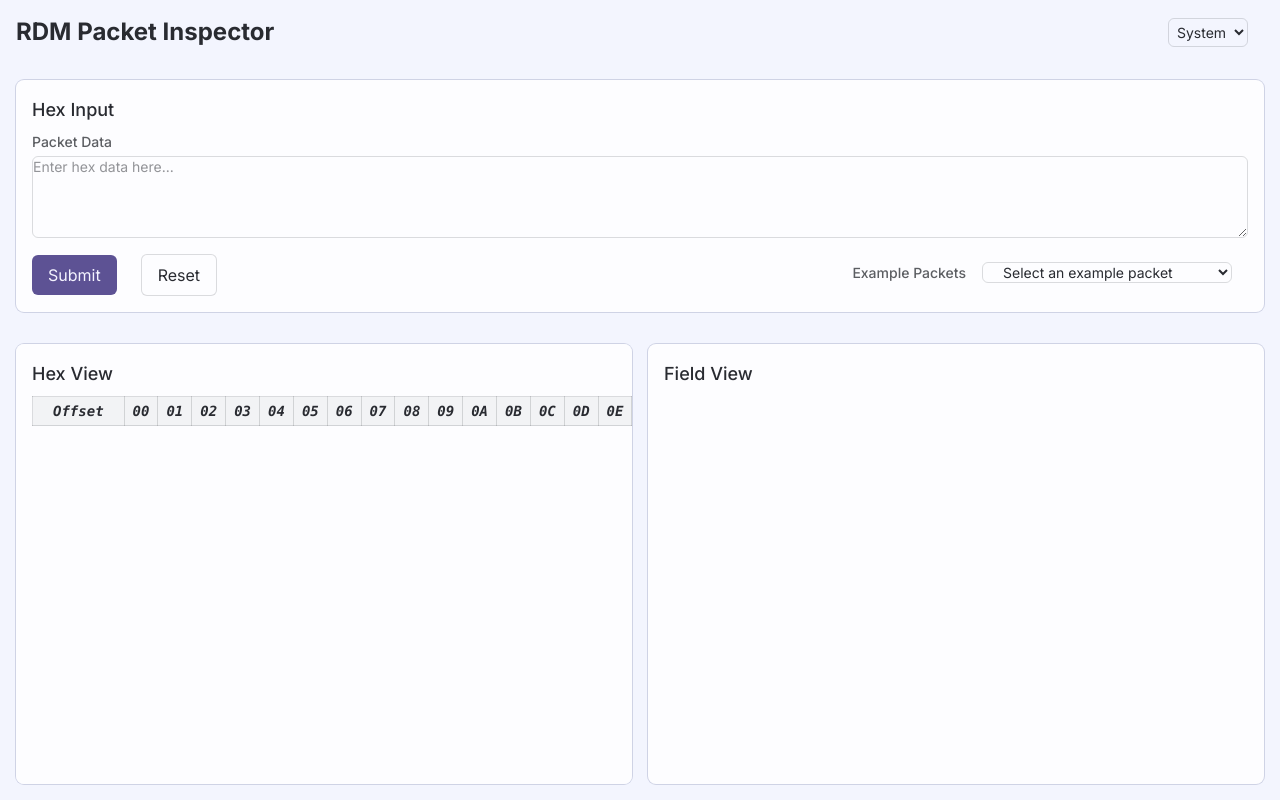
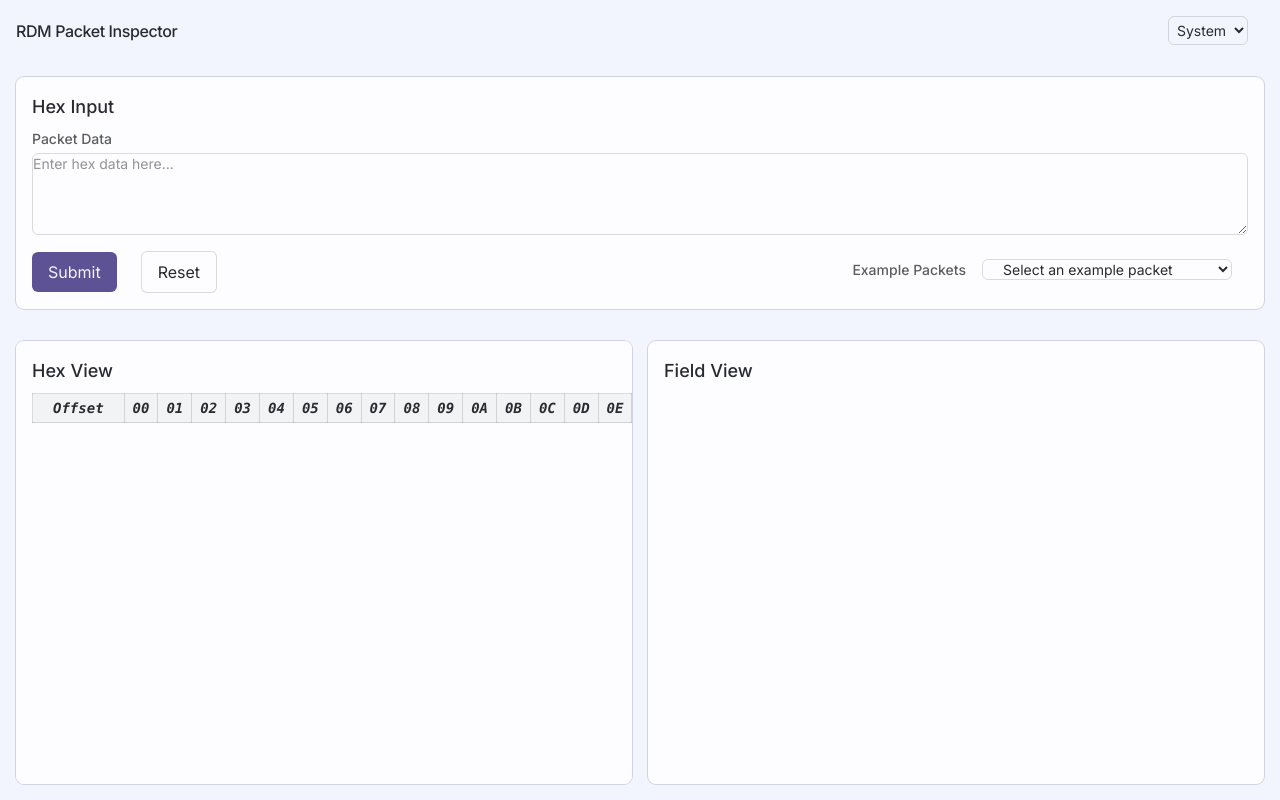
Before and after one commit to r-chua/rdm-packet-inspector, a React (Vite) app: page / in a window 1280 px wide. Built offline with nearby package versions, Linux system fonts and the light colour scheme.

Commit message:
feat: reduce title size

```diff
--- a/src/components/PacketInspector.tsx
+++ b/src/components/PacketInspector.tsx
@@ -51,7 +51,7 @@ export function PacketInspector() {
           'p-4 gap-4'
         )}
       >
-        <h1 className="text-2xl font-bold">RDM Packet Inspector</h1>
+        <h1 className="font-medium tracking-tight">RDM Packet Inspector</h1>
         <ThemeSelect />
       </header>
 
```
